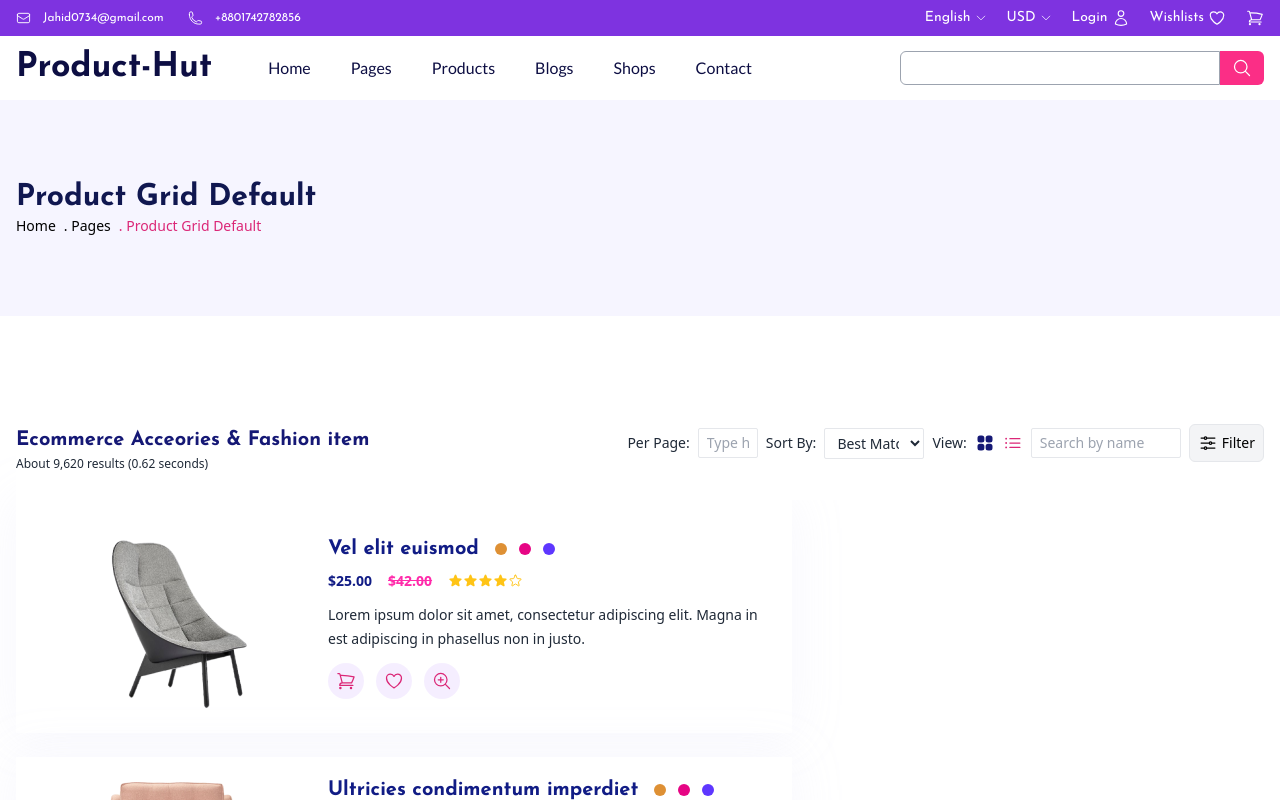
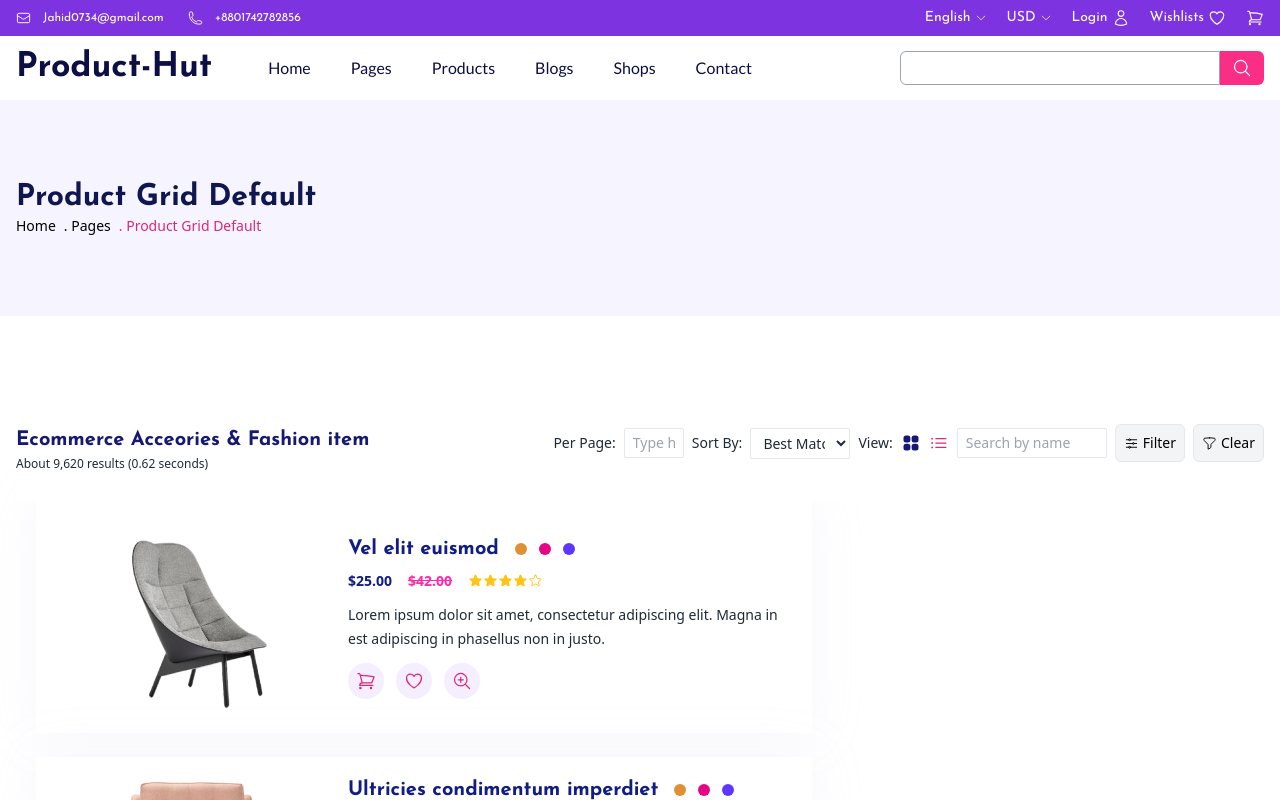
Before and after one commit to Hasan0734/product-hut, a Next.js app: page /products in a window 1280 px wide. Built offline with nearby package versions, Linux system fonts and the light colour scheme.

Commit message:
small devices filter sidebar added

```diff
--- a/components/Filter/Filter.tsx
+++ b/components/Filter/Filter.tsx
@@ -5,9 +5,13 @@ import DiscountOffer from './DiscountOffer';
 import PriceRange from './PriceRange';
 import ProductBrand from './ProductBrand';
 import RatingItem from './RatingItem';
+import SMDeviceFilter from './SMDeviceFilter';
 
-const Filter = () => {
+const Filter = ({ toggle, setToggle }: any) => {
     return (
+        <>
+            <div
+                className={`${toggle ? " hidden lg:block " : " hidden "} bg-white py-5 sticky top-24 z-20 h-screen  scrollbar-thin  scrollbar-hide scrollbar-rounded-lg scrollbar-thumb-blue-100 scrollbar-track-gray-100 w-[300px]`}>
                 <div className='pb-20'>
                     <div className='flex flex-col gap-5 '>
                         <ProductBrand />
@@ -17,7 +21,11 @@ const Filter = () => {
                         <PriceRange />
                         <ByColor />
                     </div>
+
                 </div>
+            </div>
+            <SMDeviceFilter smallFilter={toggle} setSmallFilter={setToggle} />
+        </>
     );
 };
 
--- /dev/null
+++ b/components/Filter/SMDeviceFilter.tsx
@@ -0,0 +1,45 @@
+import React from 'react';
+import OutsideClickHandler from "react-outside-click-handler"
+import ByColor from './ByColor';
+import Categories from './Categories';
+import DiscountOffer from './DiscountOffer';
+import PriceRange from './PriceRange';
+import ProductBrand from './ProductBrand';
+import RatingItem from './RatingItem';
+
+const SMDeviceFilter = ({ smallFilter, setSmallFilter }: any) => {
+    return (
+        <div className={`relative z-[500] ${smallFilter ? 'visible opacity-1 lg:invisible lg:opacity-0' : 'invisible opacity-0 '}  duration-200 `} role="dialog" aria-modal="true">
+
+            <div className="fixed inset-0 bg-black bg-opacity-25" />
+            <div className="fixed inset-0 z-40 flex">
+
+                <div className={`relative ml-auto flex h-full ${smallFilter ? 'w-full' : 'w-0'}  duration-500 max-w-xs flex-col overflow-y-auto bg-white py-4 pb-6 shadow-xl`}>
+                    <OutsideClickHandler onOutsideClick={() => setSmallFilter(false)}>
+                        <div className="flex items-center justify-between px-4">
+                            <h2 className="text-lg font-medium text-gray-900">Filters</h2>
+                            <button type="button" className="-mr-2 flex h-10 w-10 items-center justify-center rounded-md bg-white p-2 text-gray-400 hover:bg-gray-50 focus:outline-none focus:ring-2 focus:ring-indigo-500">
+                                <span className="sr-only">Close menu</span>
+                                <svg onClick={() => setSmallFilter(false)} className="h-6 w-6" xmlns="http://www.w3.org/2000/svg" fill="none" viewBox="0 0 24 24" strokeWidth="1.5" stroke="currentColor" aria-hidden="true">
+                                    <path strokeLinecap="round" strokeLinejoin="round" d="M6 18L18 6M6 6l12 12" />
+                                </svg>
+                            </button>
+                        </div>
+
+                        {/* Filters */}
+                        <div className='px-2 py-3'>
+                            <ProductBrand />
+                            <DiscountOffer />
+                            <RatingItem />
+                            <Categories />
+                            <PriceRange />
+                            <ByColor />
+                        </div>
+                    </OutsideClickHandler>
+                </div>
+            </div>
+        </div>
+    );
+};
+
+export default SMDeviceFilter;
--- a/components/ProductViewType/ProductViewType.tsx
+++ b/components/ProductViewType/ProductViewType.tsx
@@ -1,5 +1,5 @@
 import React from 'react';
-import { ListBulletIcon, AdjustmentsHorizontalIcon } from '@heroicons/react/24/outline';
+import { ListBulletIcon, AdjustmentsHorizontalIcon, FunnelIcon } from '@heroicons/react/24/outline';
 import { Squares2X2Icon } from '@heroicons/react/24/solid';
 
 const ProductViewType = ({ layout, setLayout, toggle, setToggle }: any) => {
@@ -12,7 +12,8 @@ const ProductViewType = ({ layout, setLayout, toggle, setToggle }: any) => {
                 <p className='text-xs '>About 9,620 results (0.62 seconds)</p>
             </div>
             <div className='flex flex-wrap gap-2 text-sm'>
-                <div className='flex items-center gap-2'>
+                <div className='hidden md:flex flex-wrap gap-2 '>
+                    <div className='flex items-center gap-2 '>
                         <label htmlFor="">Per Page:</label>
                         <input type="text" placeholder="Type here" className=" px-2 border py-1 w-[60px] bg-white rounded-sm text-sm" />
                     </div>
@@ -27,6 +28,7 @@ const ProductViewType = ({ layout, setLayout, toggle, setToggle }: any) => {
                             <option>High to Low</option>
                         </select>
                     </div>
+               </div>
                 <div className='flex items-center gap-2'>
                     <label htmlFor="">View:</label>
                     <button onClick={() => setLayout("grid")}>
@@ -40,15 +42,22 @@ const ProductViewType = ({ layout, setLayout, toggle, setToggle }: any) => {
                 <div className='flex items-center gap-3'>
                     <input className='border px-2 py-1 text-sm bg-white rounded-sm max-w-full md:max-w-[150px]' type="text" placeholder='Search by name' />
                 </div>
-                <div className="">
+                <div className="flex gap-2">
                     <button
                         onClick={() => setToggle(!toggle)}
-                        className={` ${toggle ? "bg-pink-500 text-white " : "bg-gray-100 text-black hover:bg-pink-500 hover:text-white"} border px-2 py-2 rounded-md flex gap-1 items-center`}>
-                        <AdjustmentsHorizontalIcon width={20} />
+                        className={` ${toggle ? "bg-pink-600 text-white " : "bg-gray-100 text-black"} border px-2 py-2 rounded-md flex gap-1 items-center`}>
+                        <AdjustmentsHorizontalIcon width={15} />
                         Filter
+                    </button>
+                    <button
+                        onClick={() => alert("I'm clear")}
+                        className={` ${toggle ? "bg-pink-600 text-white " : "bg-gray-100 text-black"} border px-2 py-2 rounded-md flex gap-1 items-center`}>
+                        <FunnelIcon width={15} />
+                        Clear
                     </button>
                 </div>
             </div>
+
         </div>
     );
 };
--- a/package.json
+++ b/package.json
@@ -21,6 +21,7 @@
     "@types/node": "18.11.3",
     "@types/react": "18.0.21",
     "@types/react-dom": "18.0.6",
+    "@types/react-outside-click-handler": "^1.3.1",
     "autoprefixer": "^10.4.12",
     "postcss": "^8.4.18",
     "tailwind-scrollbar": "^2.1.0",
--- a/pages/products.tsx
+++ b/pages/products.tsx
@@ -149,16 +149,14 @@ const Products = () => {
 
             <PageLocation />
 
-            <section className='py-20'>
+            <section className='py-8 lg:py-20'>
                 <div className='container px-4 mx-auto relative bg-white'>
 
                     <ProductViewType toggle={toggle} setToggle={setToggle} layout={layout} setLayout={setLayout} />
 
                     <div className='block lg:flex gap-5'>
-                        <div
-                            className={`${toggle ? " hidden lg:block " : " hidden "} bg-white py-5 sticky top-24 z-20 h-screen  scrollbar-thin  scrollbar-hide scrollbar-rounded-lg scrollbar-thumb-blue-100 scrollbar-track-gray-100 w-[300px]`}>
-                            <Filter />
-                        </div>
+
+                        <Filter toggle={toggle} setToggle={setToggle } />
 
                         <div className={`grid ${layout === "grid" ? `grid-cols-1 md:grid-cols-2 ${toggle ? "lg:grid-cols-3" : "lg:grid-cols-4"}` : "grid-cols-1"} gap-6 static`}>
                             {
```
Also changed, not shown: 1 other file (tests, documents, lock files or other folders). Lines whose indentation alone changed are shown as unchanged.
